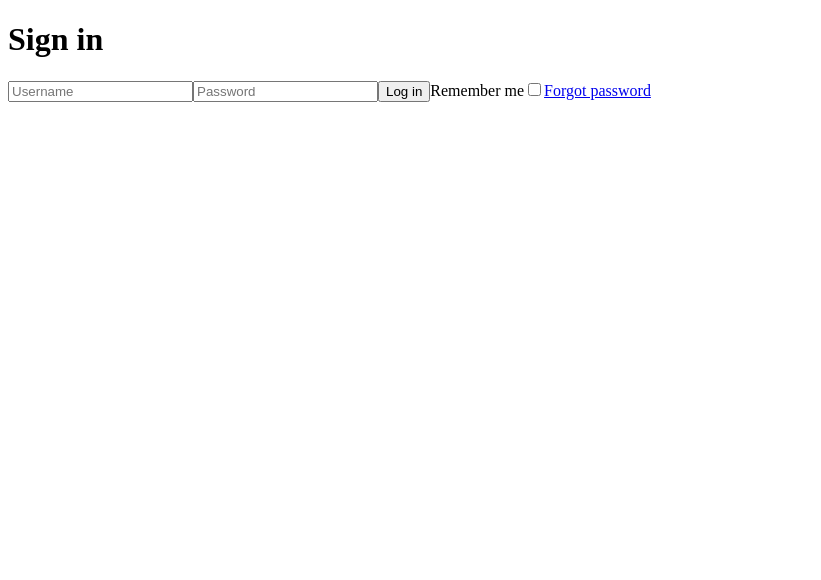
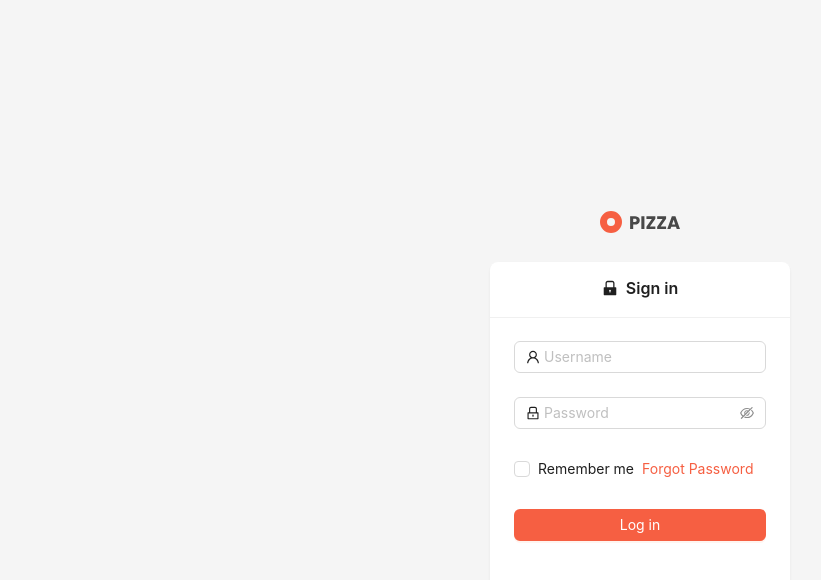
Before and after one commit to tech-manthan/mernspace-dashboard, a React (Vite) app: page /auth/login in a window 1280 px wide. Shown: the top 580 px of the page, without its empty margins (0-821 px from the left). Built offline with nearby package versions, Linux system fonts and the light colour scheme.

Commit message:
login page ui design

```diff
--- a/package.json
+++ b/package.json
@@ -11,6 +11,8 @@
     "test": "vitest"
   },
   "dependencies": {
+    "@ant-design/icons": "^5.6.1",
+    "antd": "^5.27.1",
     "react": "^19.1.1",
     "react-dom": "^19.1.1",
     "react-router-dom": "^7.8.1"
--- a/src/main.tsx
+++ b/src/main.tsx
@@ -1,11 +1,22 @@
 import { StrictMode } from "react";
 import { createRoot } from "react-dom/client";
 import "./index.css";
+import "antd/dist/reset.css";
 import { RouterProvider } from "react-router-dom";
 import { router } from "./router";
+import { ConfigProvider } from "antd";
 
 createRoot(document.getElementById("root")!).render(
   <StrictMode>
-    <RouterProvider router={router} />
+    <ConfigProvider
+      theme={{
+        token: {
+          colorPrimary: "#f65f42",
+          colorInfo: "#f65f42",
+        },
+      }}
+    >
+      <RouterProvider router={router} />
+    </ConfigProvider>
   </StrictMode>
 );
--- a/src/pages/login/LoginPage.tsx
+++ b/src/pages/login/LoginPage.tsx
@@ -1,13 +1,99 @@
+import { LockFilled, LockOutlined, UserOutlined } from "@ant-design/icons";
+import { Button, Card, Checkbox, Form, Input, Layout, Space } from "antd";
+import { Link } from "react-router-dom";
+
 export default function LoginPage() {
   return (
-    <div>
-      <h1>Sign in</h1>
+    <>
+      {/* <h1>Sign in</h1>
       <input type="text" placeholder="Username" />
       <input type="password" placeholder="Password" />
       <button>Log in</button>
       <label htmlFor="remember-me">Remember me</label>
       <input type="checkbox" id="remember-me" />
-      <a href="#">Forgot password</a>
-    </div>
+      <a href="#">Forgot password</a> */}
+
+      <Layout
+        style={{
+          width: "100%",
+          height: "100vh",
+          display: "grid",
+          placeItems: "center",
+        }}
+      >
+        <Space direction="vertical" align="center" size="large">
+          <Layout.Content>
+            <svg
+              width="81"
+              height="23"
+              viewBox="0 0 81 23"
+              fill="none"
+              xmlns="http://www.w3.org/2000/svg"
+            >
+              <path
+                d="M39.746 9.432C39.746 10.164 39.578 10.836 39.242 11.448C38.906 12.048 38.39 12.534 37.694 12.906C36.998 13.278 36.134 13.464 35.102 13.464H33.194V18H30.116V5.364H35.102C36.11 5.364 36.962 5.538 37.658 5.886C38.354 6.234 38.876 6.714 39.224 7.326C39.572 7.938 39.746 8.64 39.746 9.432ZM34.868 11.016C35.456 11.016 35.894 10.878 36.182 10.602C36.47 10.326 36.614 9.936 36.614 9.432C36.614 8.928 36.47 8.538 36.182 8.262C35.894 7.986 35.456 7.848 34.868 7.848H33.194V11.016H34.868ZM44.4264 5.364V18H41.3484V5.364H44.4264ZM49.933 15.48H55.369V18H46.441V15.66L51.841 7.884H46.441V5.364H55.369V7.704L49.933 15.48ZM60.6557 15.48H66.0917V18H57.1637V15.66L62.5637 7.884H57.1637V5.364H66.0917V7.704L60.6557 15.48ZM75.9683 15.768H71.2523L70.4963 18H67.2743L71.8463 5.364H75.4103L79.9823 18H76.7243L75.9683 15.768ZM75.1763 13.392L73.6103 8.766L72.0623 13.392H75.1763Z"
+                fill="#484848"
+              />
+              <circle
+                cx="11"
+                cy="11"
+                r="7.5"
+                stroke="#F65F42"
+                stroke-width="7"
+              />
+            </svg>
+          </Layout.Content>
+          <Card
+            title={
+              <Space
+                style={{
+                  width: "100%",
+                  fontSize: 16,
+                  justifyContent: "center",
+                }}
+              >
+                <LockFilled />
+                Sign in
+              </Space>
+            }
+            variant="borderless"
+            style={{
+              width: 300,
+            }}
+          >
+            <Form>
+              <Form.Item name="username">
+                <Input placeholder="Username" prefix={<UserOutlined />} />
+              </Form.Item>
+
+              <Form.Item name="password">
+                <Input.Password
+                  placeholder="Password"
+                  prefix={<LockOutlined />}
+                />
+              </Form.Item>
+
+              <Form.Item name="remember">
+                <Checkbox>Remember me</Checkbox>
+
+                <Link to={"/auth/forgot-password"}>Forgot Password</Link>
+              </Form.Item>
+
+              <Form.Item name="remember">
+                <Button
+                  type="primary"
+                  htmlType="submit"
+                  style={{
+                    width: "100%",
+                  }}
+                >
+                  Log in
+                </Button>
+              </Form.Item>
+            </Form>
+          </Card>
+        </Space>
+      </Layout>
+    </>
   );
 }
```
Also changed, not shown: 1 other file (tests, documents, lock files or other folders).
